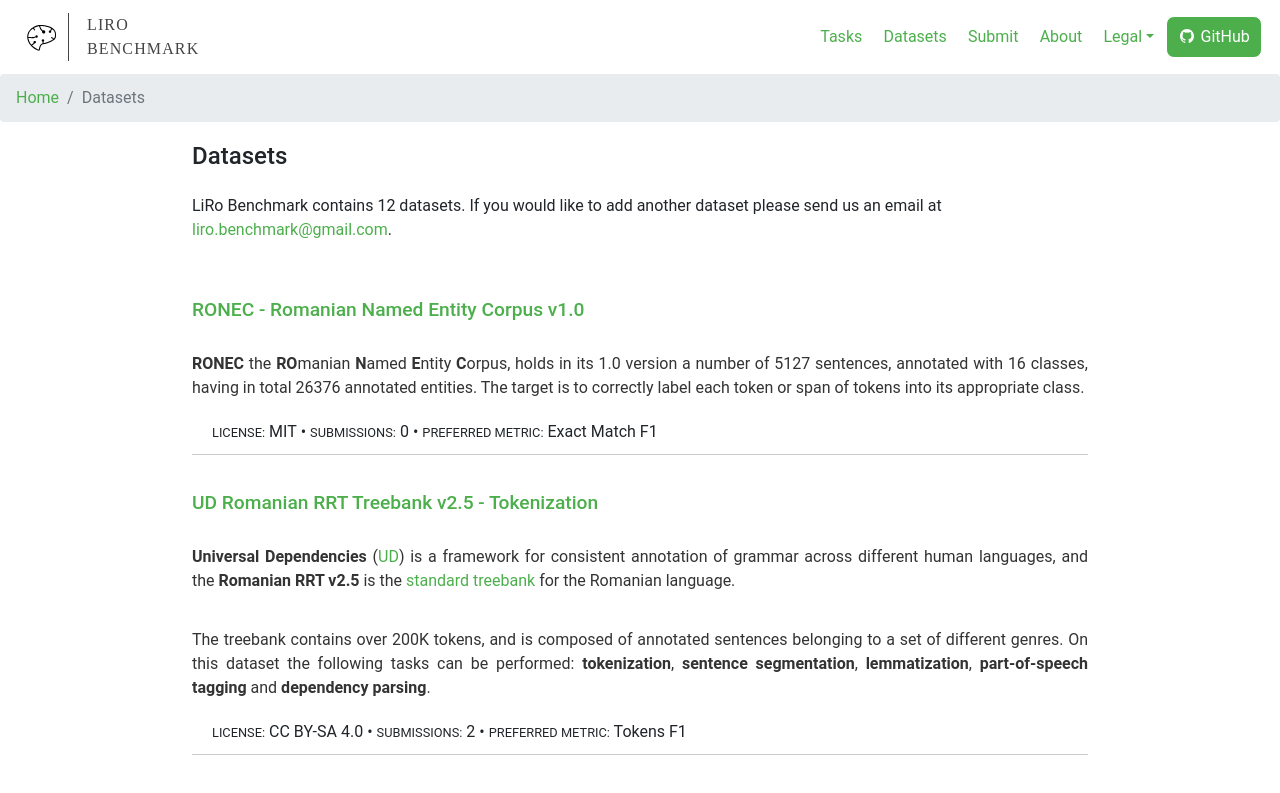
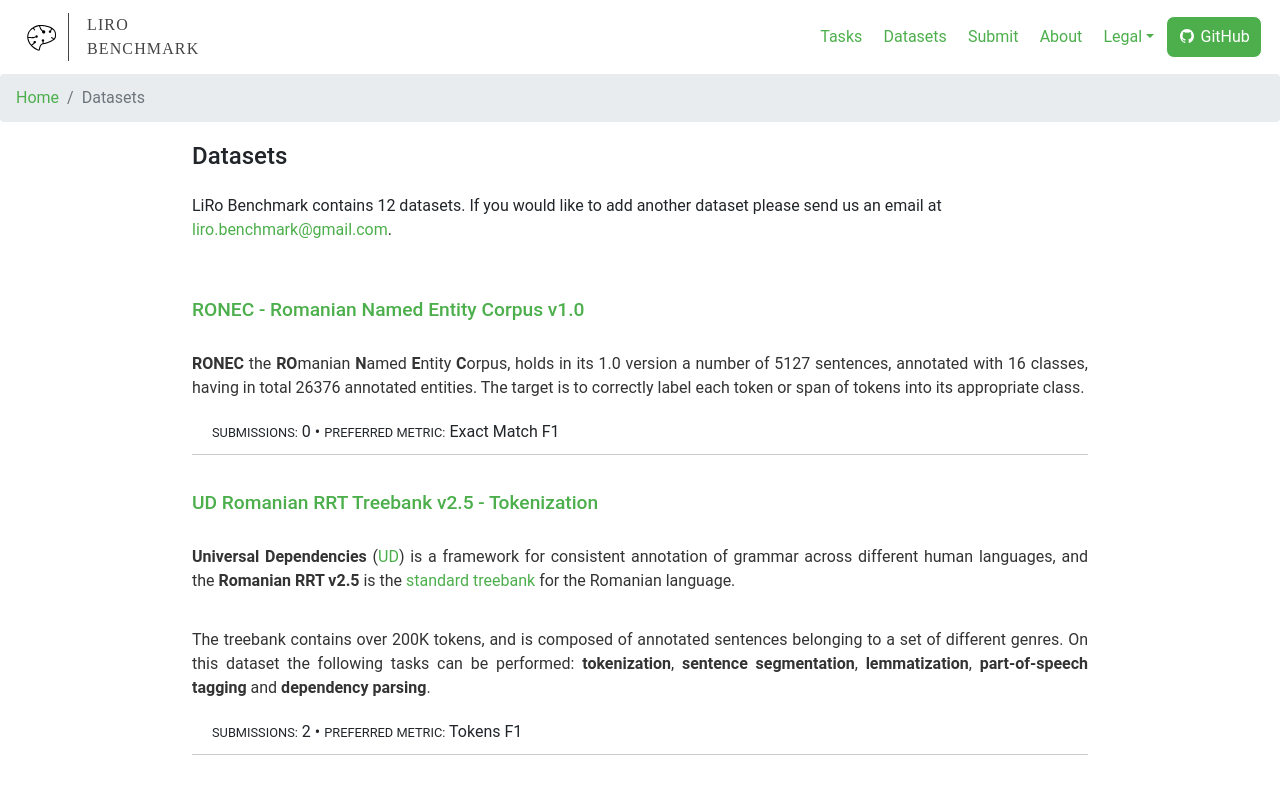
Before and after one commit to LiroBenchmark/LiroBenchmark.github.io, a React (Create React App) app: page /ro_benchmark_leaderboard/datasets in a window 1280 px wide. Shown: the top 793 px of the page. Built offline with nearby package versions, Linux system fonts and the light colour scheme; what webfontloader would draw is missing.

Commit message:
Removed display of license

```diff
--- a/src/Components/Datasets.js
+++ b/src/Components/Datasets.js
@@ -22,9 +22,6 @@ class Datasets extends React.Component {
         <div className="row dataset-description">{ReactHtmlParser(dataset.dataset_description)}</div>
         <div className="row dataset-info">
           <ul>
-            <li>
-              <span>license:</span> {dataset.license}
-            </li>
             <li>
               <span>submissions:</span> {dataset.models.length}
             </li>
```
